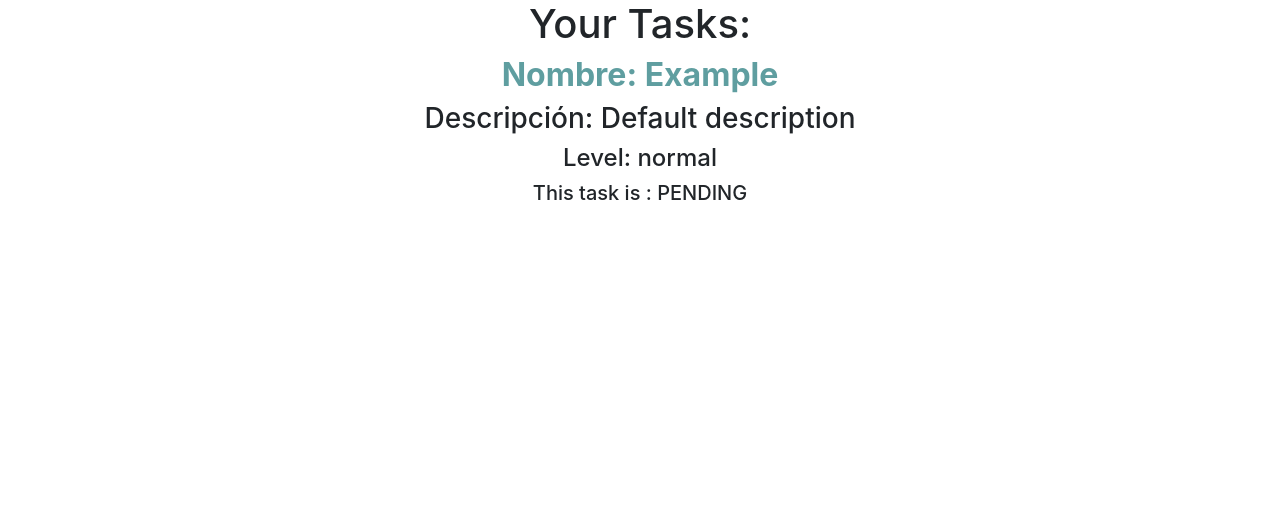
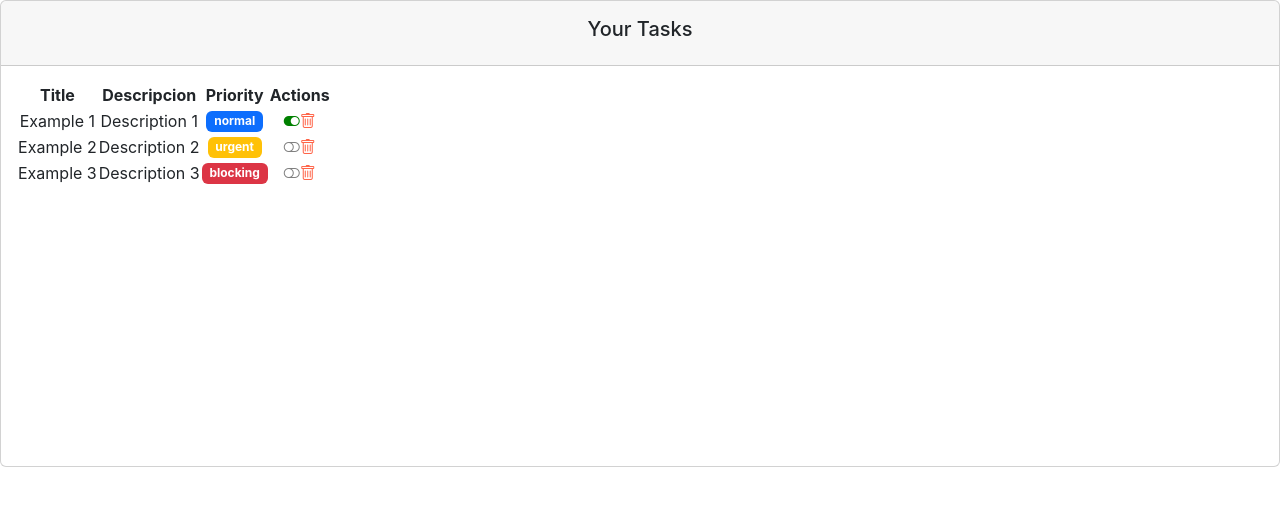
Before and after one commit to augustoqa/open-bootcamp-react, a React (Create React App) app: page / in a window 1280 px wide. Shown: the top 506 px of the page. Built offline with nearby package versions, Linux system fonts and the light colour scheme.

Commit message:
Agregar iconos y estilos a los componentes task_list y task - Video 7

```diff
--- a/package.json
+++ b/package.json
@@ -7,6 +7,7 @@
     "@testing-library/react": "^13.4.0",
     "@testing-library/user-event": "^13.5.0",
     "bootstrap": "^5.2.3",
+    "bootstrap-icons": "^1.10.2",
     "node-sass": "^8.0.0",
     "react": "^18.2.0",
     "react-dom": "^18.2.0",
--- a/src/components/container/task_list.jsx
+++ b/src/components/container/task_list.jsx
@@ -1,17 +1,30 @@
 import React, { useState, useEffect } from 'react'
 import { LEVELS } from '../../models/levels.enum'
 import { Task } from '../../models/task.class'
+import TaskForm from '../pure/forms/taskForm'
 import TaskComponent from '../pure/task'
 
 const TaskListComponent = () => {
-  const defaultTask = new Task(
-    'Example',
-    'Default description',
-    false,
+  const defaultTask1 = new Task(
+    'Example 1',
+    'Description 1',
+    true,
     LEVELS.NORMAL
   )
+  const defaultTask2 = new Task(
+    'Example 2',
+    'Description 2',
+    false,
+    LEVELS.URGENT
+  )
+  const defaultTask3 = new Task(
+    'Example 3',
+    'Description 3',
+    false,
+    LEVELS.BLOCKING
+  )
 
-  const [tasks, setTasks] = useState([defaultTask])
+  const [tasks, setTasks] = useState([defaultTask1, defaultTask2, defaultTask3])
   const [loading, setLoading] = useState(true)
 
   useEffect(() => {
@@ -29,10 +42,35 @@ const TaskListComponent = () => {
 
   return (
     <div>
-      <div>
-        <h1>Your Tasks:</h1>
+      <div className='col-12'>
+        <div className='card'>
+          <div className='card-header p-3'>
+            <h5>Your Tasks</h5>
+          </div>
+          <div
+            className='card-body'
+            data-mdb-perfect-scrollbar='true'
+            style={{ position: 'relative', height: '400px' }}
+          >
+            <table>
+              <thead>
+                <tr>
+                  <th scope='col'>Title</th>
+                  <th scope='col'>Descripcion</th>
+                  <th scope='col'>Priority</th>
+                  <th scope='col'>Actions</th>
+                </tr>
+              </thead>
+              <tbody>
+                {tasks.map((task, index) => (
+                  <TaskComponent task={task} key={index}></TaskComponent>
+                ))}
+              </tbody>
+            </table>
+          </div>
+        </div>
+        <TaskForm></TaskForm>
       </div>
-      <TaskComponent task={defaultTask}></TaskComponent>
     </div>
   )
 }
--- /dev/null
+++ b/src/components/pure/forms/taskForm.jsx
@@ -0,0 +1,5 @@
+const TaskForm = () => {
+  return <form></form>
+}
+
+export default TaskForm
--- a/src/components/pure/task.jsx
+++ b/src/components/pure/task.jsx
@@ -3,6 +3,7 @@ import PropTypes from 'prop-types'
 import { Task } from '../../models/task.class'
 
 import './../../styles/task.scss'
+import { LEVELS } from '../../models/levels.enum'
 
 const TaskComponent = ({ task }) => {
   useEffect(() => {
@@ -13,13 +14,53 @@ const TaskComponent = ({ task }) => {
     }
   }, [task])
 
+  function taskLevelBadge() {
+    switch (task.level) {
+      case LEVELS.NORMAL:
+        return (
+          <h6 className='mb-0'>
+            <span className='badge bg-primary'>{task.level}</span>
+          </h6>
+        )
+
+      case LEVELS.URGENT:
+        return (
+          <h6 className='mb-0'>
+            <span className='badge bg-warning'>{task.level}</span>
+          </h6>
+        )
+
+      case LEVELS.BLOCKING:
+        return (
+          <h6 className='mb-0'>
+            <span className='badge bg-danger'>{task.level}</span>
+          </h6>
+        )
+    }
+  }
+
+  function taskCompleted() {
+    return task.completed ? (
+      <i className='bi-toggle-on' style={{ color: 'green' }}></i>
+    ) : (
+      <i className='bi-toggle-off' style={{ color: 'grey' }}></i>
+    )
+  }
+
   return (
-    <div>
-      <h2 className='task-name'>Nombre: {task.name}</h2>
-      <h3>Descripción: {task.description}</h3>
-      <h4>Level: {task.level}</h4>
-      <h5>This task is : {task.completed ? 'COMPLETED' : 'PENDING'}</h5>
-    </div>
+    <tr className='fw-normal'>
+      <td className='ms-2'>
+        <span>{task.name}</span>
+      </td>
+      <td className='align-middle'>
+        <span>{task.description}</span>
+      </td>
+      <td className='align-middle'>{taskLevelBadge()}</td>
+      <td className='align-middle'>
+        {taskCompleted()}
+        <i className='bi-trash' style={{ color: 'tomato' }}></i>
+      </td>
+    </tr>
   )
 }
 
--- a/src/index.js
+++ b/src/index.js
@@ -1,6 +1,7 @@
 import React from 'react'
 import ReactDOM from 'react-dom/client'
 import 'bootstrap/dist/css/bootstrap.css'
+import 'bootstrap-icons/font/bootstrap-icons.css'
 import './index.css'
 import App from './App'
 import reportWebVitals from './reportWebVitals'
```
Also changed, not shown: 1 other file (tests, documents, lock files or other folders).
